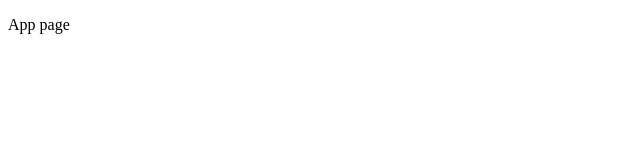
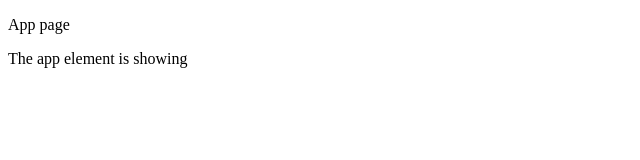
Before and after one commit to timshicha/logic_gate_app, a React (Vite) app in the folder frontend/: page / in a window 1280 px wide. Shown: the top 160 px of the page, without its empty margins (0-640 px from the left). Built offline with nearby package versions, Linux system fonts and the light colour scheme.

Commit message:
App component shows (not only index.html)

```diff
--- a/frontend/index.html
+++ b/frontend/index.html
@@ -7,6 +7,7 @@
     <title>Logic Gate App</title>
 </head>
 <body>
-<div id="root"></div>
+    <div id="root"></div>
+    <script type="module" src="/src/main.tsx"></script>
 </body>
 </html>
--- a/frontend/src/App.tsx
+++ b/frontend/src/App.tsx
@@ -3,6 +3,7 @@ export function App() {
 	return (
 		<>
 			<p>App page</p>
+			<p>The app element is showing</p>
 		</>
 	);
 }
```
